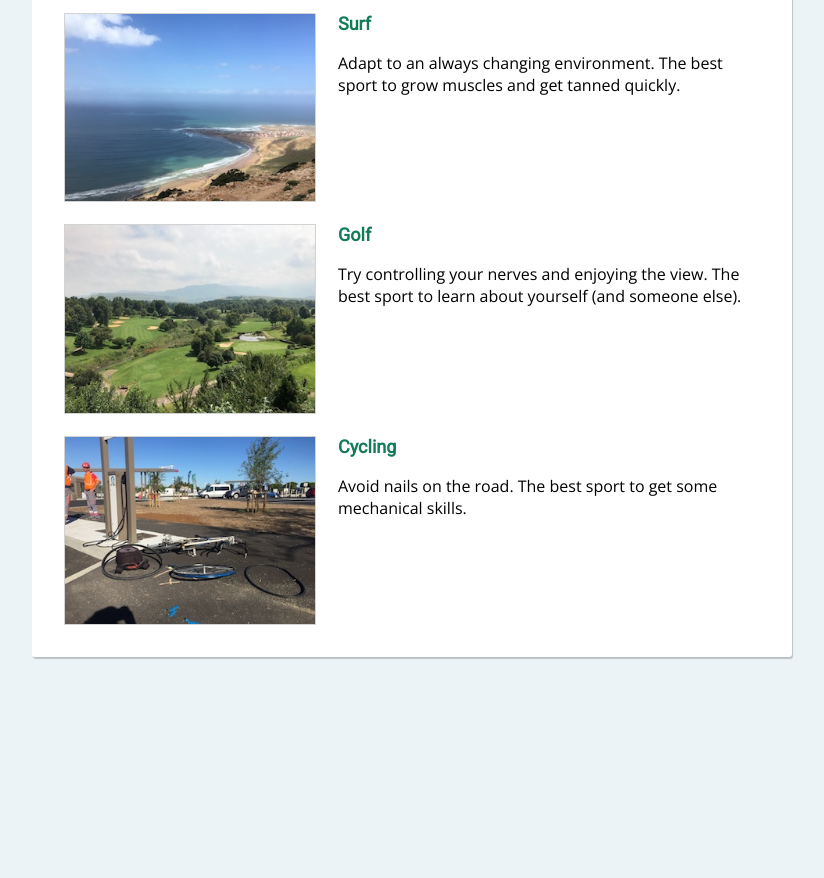
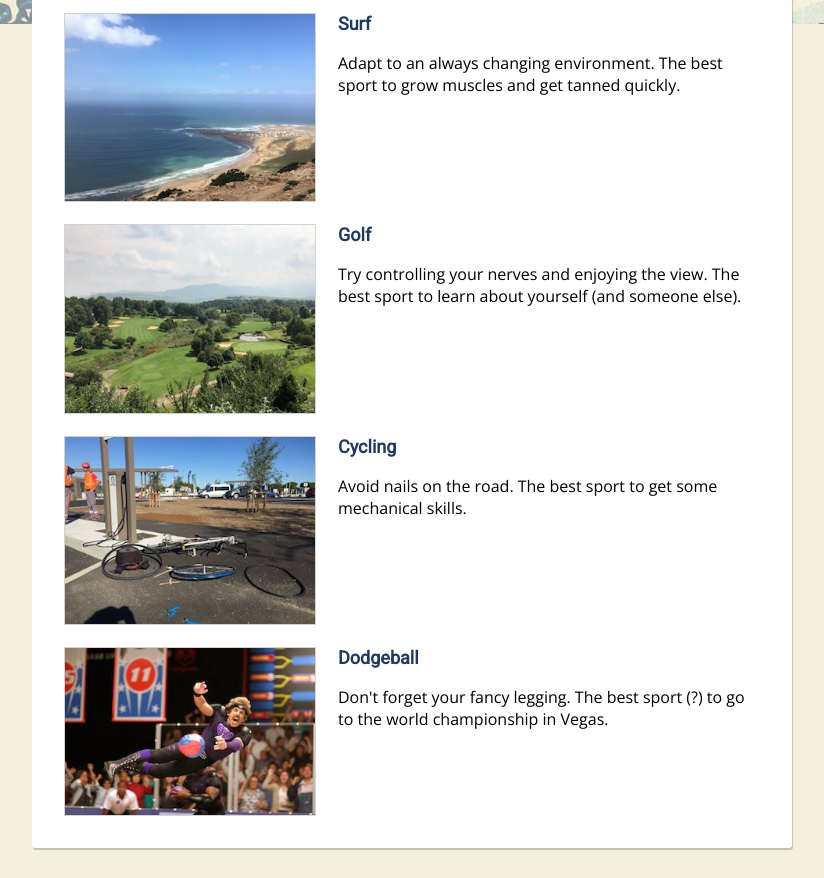
Before and after one commit to jaimethibault/profile, a plain HTML site: page index.html in a window 1280 px wide. Shown: the part 776-1654 px from the top of the page, without its empty margins (228-1052 px from the left). Before the commit the page ends 1463 px from the top, so only its background shows below. Drawn offline with nearby package versions, Linux system fonts and the light colour scheme.

Commit message:
change in page

```diff
--- a/index.html
+++ b/index.html
@@ -73,6 +73,15 @@
               <p>Avoid nails on the road. The best sport to get some mechanical skills.</p>
             </td>
           </tr>
+          <tr>
+            <td>
+              <img src="pics/Dodgeball1.JPG" alt="Dodgeball" class="image-border">
+            </td>
+            <td>
+              <h3>Dodgeball</h3>
+              <p>Don't forget your fancy legging. The best sport (?) to go to the world championship in Vegas.</p>
+            </td>
+          </tr>
         </tbody>
       </table>
     </div>
--- a/style.css
+++ b/style.css
@@ -1,5 +1,7 @@
 body {
-  background-color: #ECF3F6;
+  background-color: #F4F0DE;
+/*  background-image: url(pics/Hokusai.JPG);
+  background-size: cover;*/
   font-family: 'Open Sans', sans-serif;
   color: black;
   font-size: 15px;
@@ -7,9 +9,21 @@ body {
   font-weight: 300;
   display: block;
 }
+body::after {
+  content: "";
+  background: url(pics/Hokusai.JPG);
+  background-size: cover;
+  opacity: 0.5;
+  top: 0;
+  left: 0;
+  bottom: 0;
+  right: 0;
+  position: absolute;
+  z-index: -1;
+}
 h1, h2, h3 {
   font-family: 'Roboto', sans-serif;
-  color: #127C56;
+  color: #1F3A5D;
 }
 h1 {
   font-size: 24px;
@@ -21,7 +35,7 @@ h3 {
   font-size: 18px;
 }
 a {
-  color: #127C56;
+  color: #1F3A5D;
   text-decoration: none;
 }
 a:hover {
```
Also changed, not shown: pics/Dodgeball1.JPG (added), pics/Hokusai.JPG (added).
